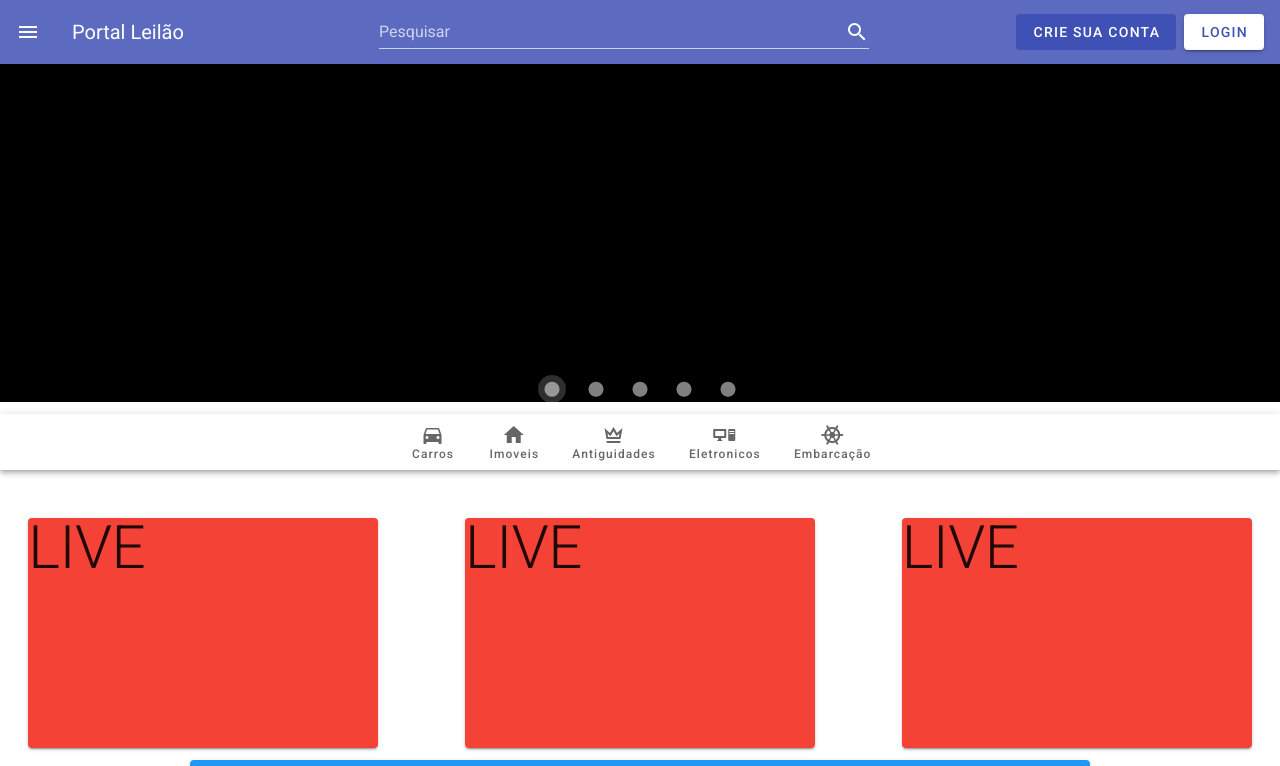
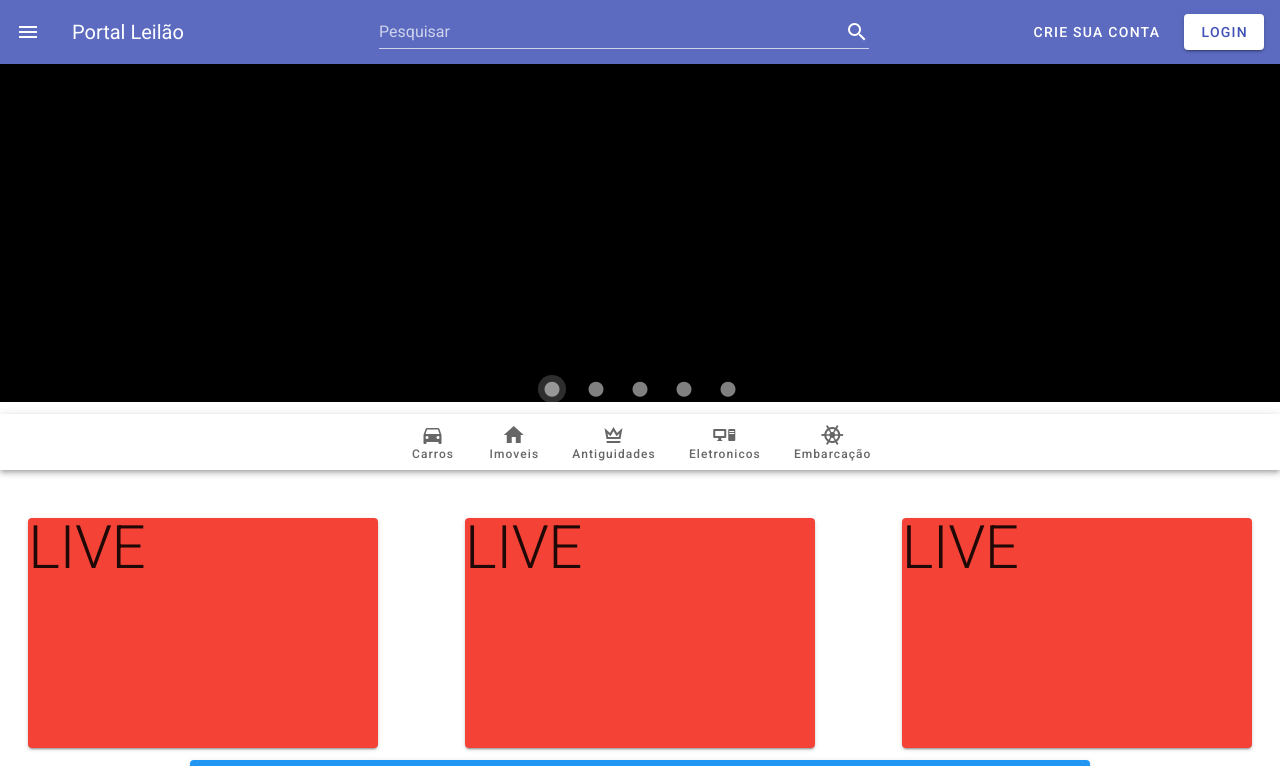
Before and after one commit to mncoutinho/PortalLeilao, a Vue app in the folder client/: page / in a window 1280 px wide. Shown: the top 766 px of the page. Built offline with nearby package versions, Linux system fonts and the light colour scheme.

Commit message:
Add files via upload
concertei o link do = "Crie sua conta"

```diff
--- a/client/src/App.vue
+++ b/client/src/App.vue
@@ -69,7 +69,7 @@
 <v-spacer/>
 <!--BUTÃO-->
     <div class="mr-2">
-      <v-btn :elevation="0" to="/criar"  color="indigo white--text">
+      <v-btn :elevation="0" to="/criar"  text>
       Crie Sua conta
       </v-btn>
     </div>
```
